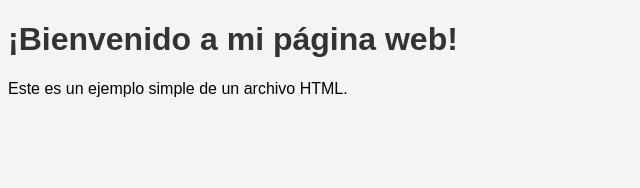
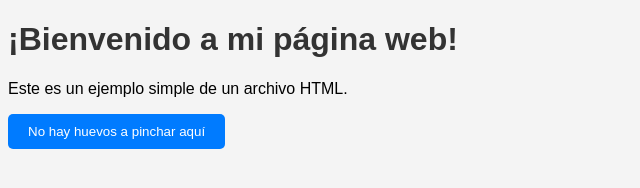
Before and after one commit to HectorCRZBQ/GitHubFlow, a plain HTML site: page index.html in a window 1280 px wide. Shown: the whole page, without its empty margins (0-640 px from the left). Drawn offline with Linux system fonts and the light colour scheme.

Commit message:
Updated design for the hyperlink

```diff
--- a/index.html
+++ b/index.html
@@ -7,10 +7,24 @@
     <style>
         body { font-family: Arial, sans-serif; background-color: #f4f4f4; }
         h1 { color: #333; }
+        button {
+            padding: 10px 20px;
+            background-color: #007BFF;
+            color: white;
+            border: none;
+            border-radius: 5px;
+            cursor: pointer;
+        }
+        button:hover {
+            background-color: #0056b3;
+        }
     </style>
 </head>
 <body>
     <h1>¡Bienvenido a mi página web!</h1>
     <p>Este es un ejemplo simple de un archivo HTML.</p>
+    <button onclick="window.location.href='https://www.youtube.com/watch?v=OAlNlOpBU1Y';">
+        No hay huevos a pinchar aquí
+    </button>
 </body>
 </html>
```
